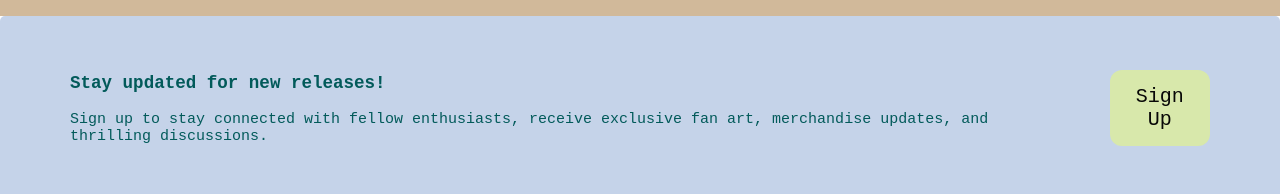
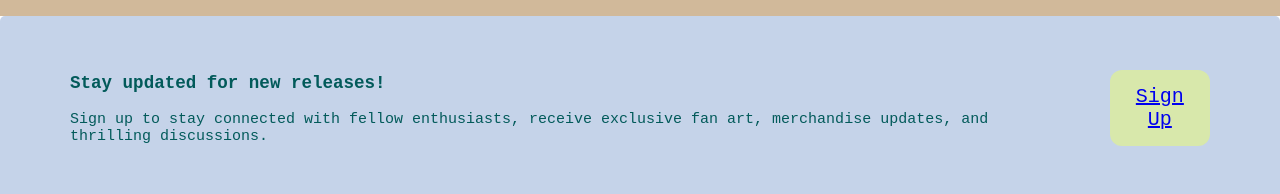
Before and after one commit to anuzka115/landing-page, a plain HTML site: page index.html in a window 1280 px wide. Shown: the part 2454-2648 px from the top of the page. Drawn offline with Linux system fonts and the light colour scheme.

Commit message:
Update index.html

```diff
--- a/index.html
+++ b/index.html
@@ -76,7 +76,7 @@
         <p>Sign up to stay connected with fellow enthusiasts, receive exclusive fan art, merchandise updates, and thrilling discussions.</p>
         </div>
        <div>
-        <button type="button" class="btn">Sign Up</button>
+        <button type="button" class="btn"><a href="https://anuzka115.github.io/sign-up-form/">Sign Up</a></button>
        </div>
     </div>
 </div>
```
